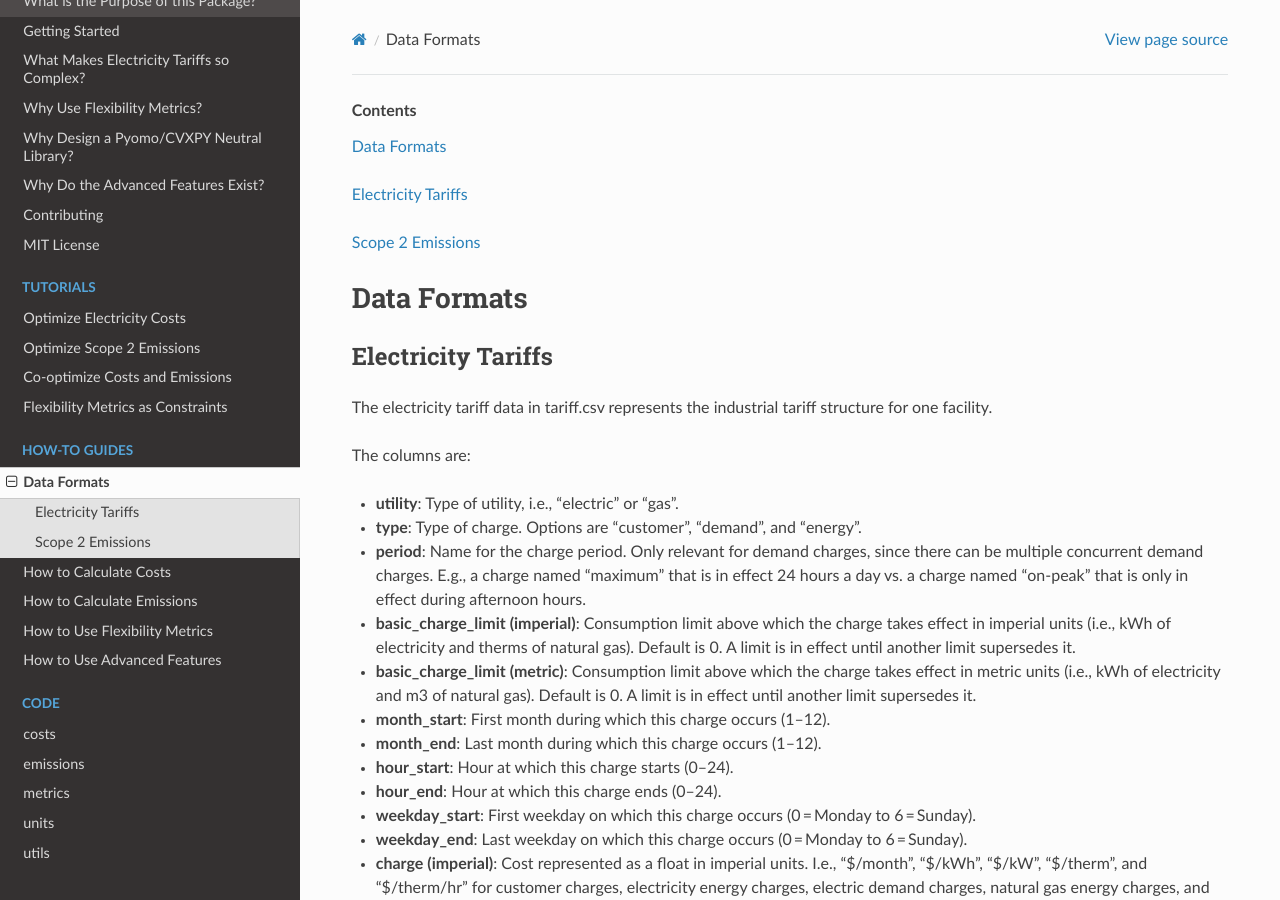
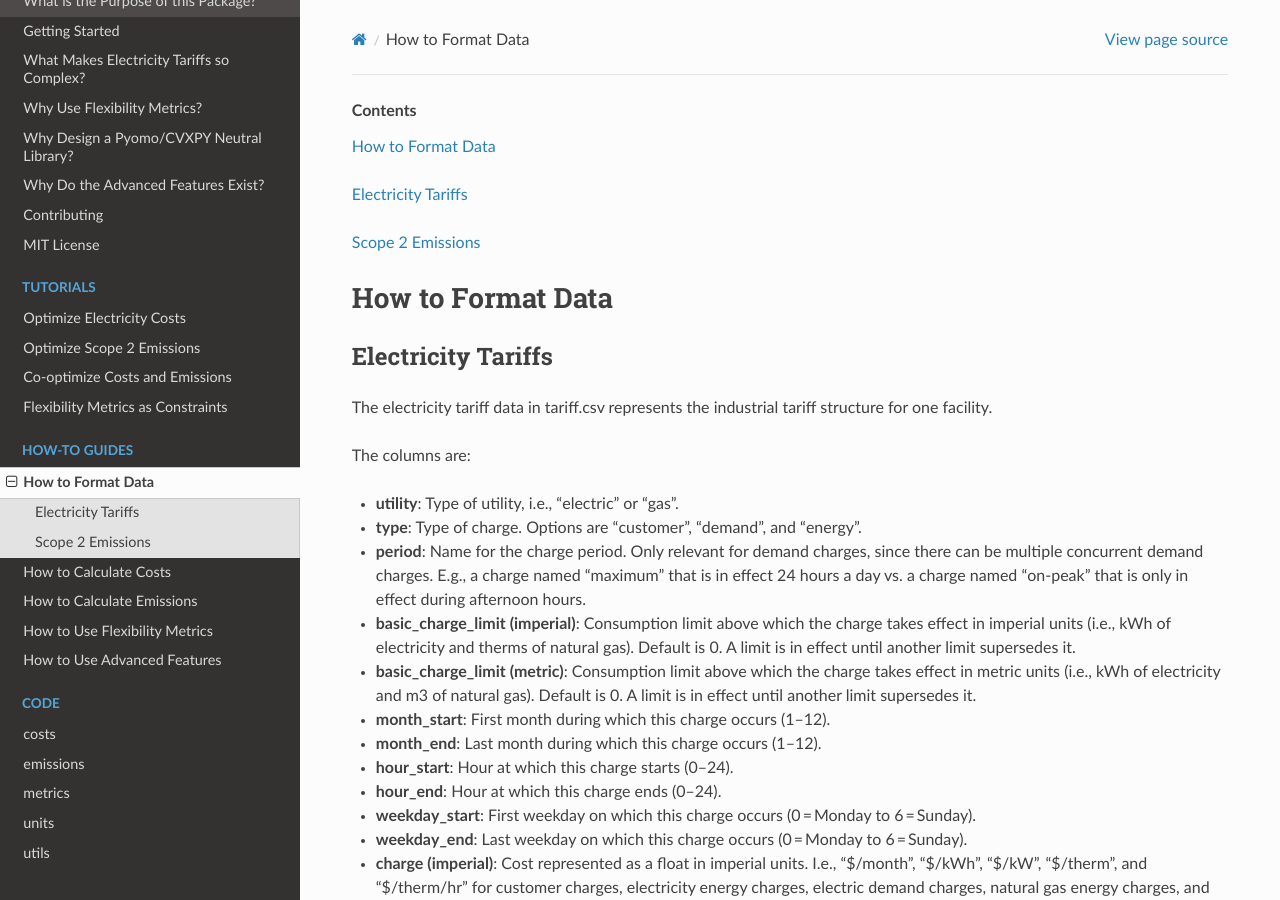
Before and after one commit to we3lab/eeco, a Sphinx documentation site: the page built from docs/data_format.rst, in a window 1280 px wide and 900 px high. Built offline with Sphinx 7.4.7 and the Read the Docs theme 3.1.0, drawn with Linux system fonts in a browser that asks for light colours; formulas are drawn with MathJax 3.

```diff
--- a/docs/data_format.rst
+++ b/docs/data_format.rst
@@ -2,9 +2,9 @@
 
 .. _data-format:
 
-************
-Data Formats
-************
+******************
+How to Format Data
+******************
 
 .. _data-format-tariff:
 
```
